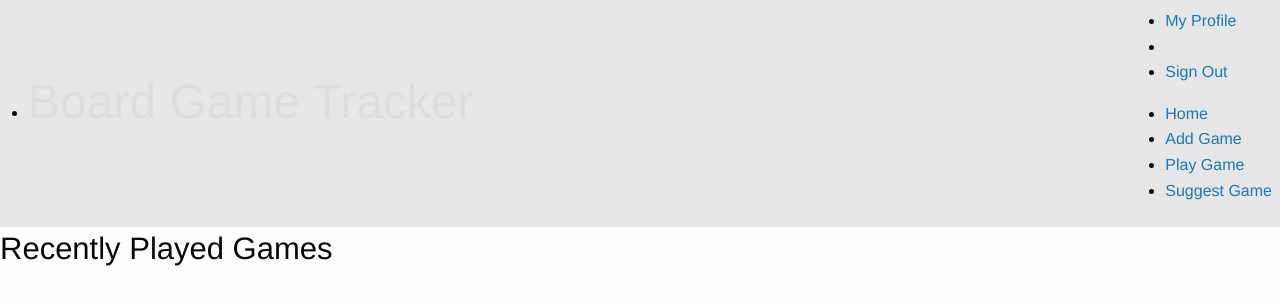
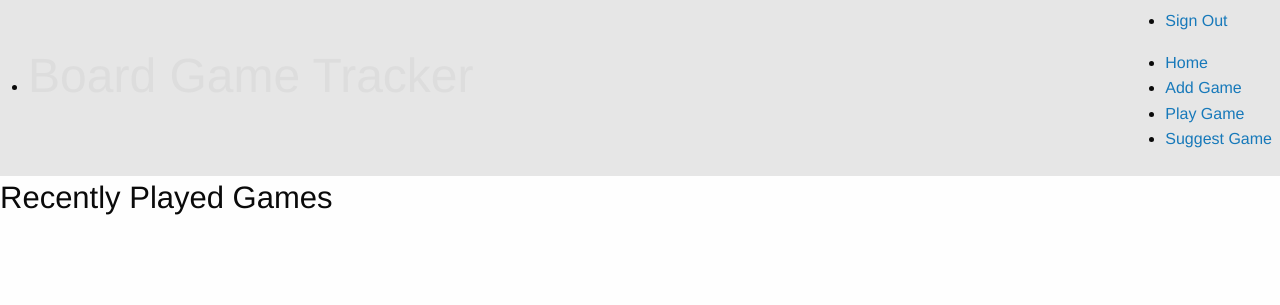
Before and after one commit to mkunkel/board_game_rails, a Rails app: page /plays in a window 1280 px wide. Shown: the top 305 px of the page. Run offline with Rails 7, Linux system fonts and the light colour scheme; the visitor is signed in with stand-in values (Sample User, id 1); data that the repository does not hold is empty; style sheets or scripts are compiled from the project's sources; some libraries are stand-ins or nearby versions.

Commit message:
no user profile necessary

```diff
--- a/app/views/layouts/_body.html.haml
+++ b/app/views/layouts/_body.html.haml
@@ -6,9 +6,6 @@
   %section.top-bar-section
     %ul.right
       - if current_user
-        %li{:class => 'has_form'}
-          = link_to "My Profile", user_path(current_user)
-        %li.divider
         %li{:class => 'has_form'}
           = link_to "Sign Out", destroy_user_session_path, method: :delete
       - else
```
